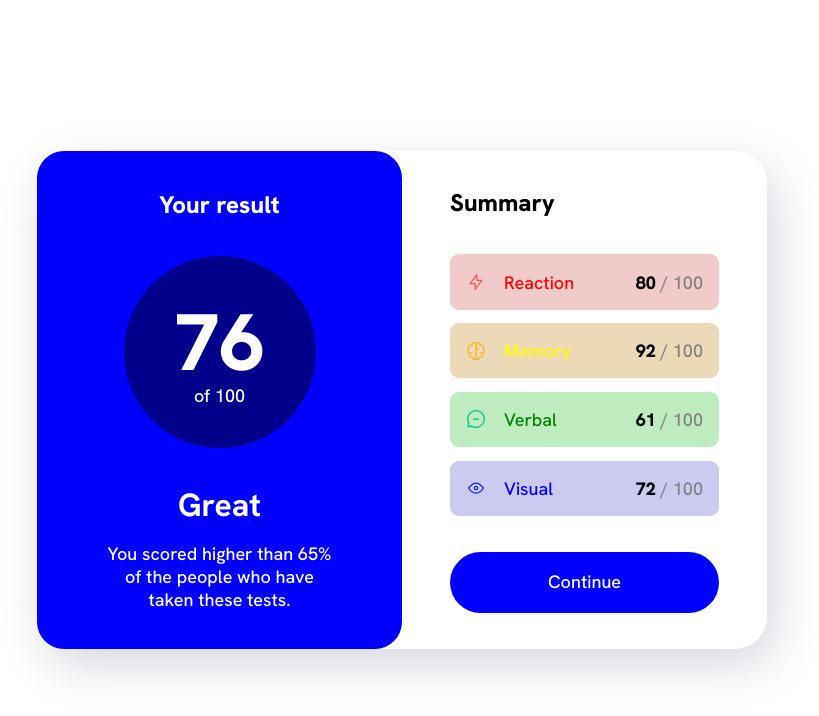
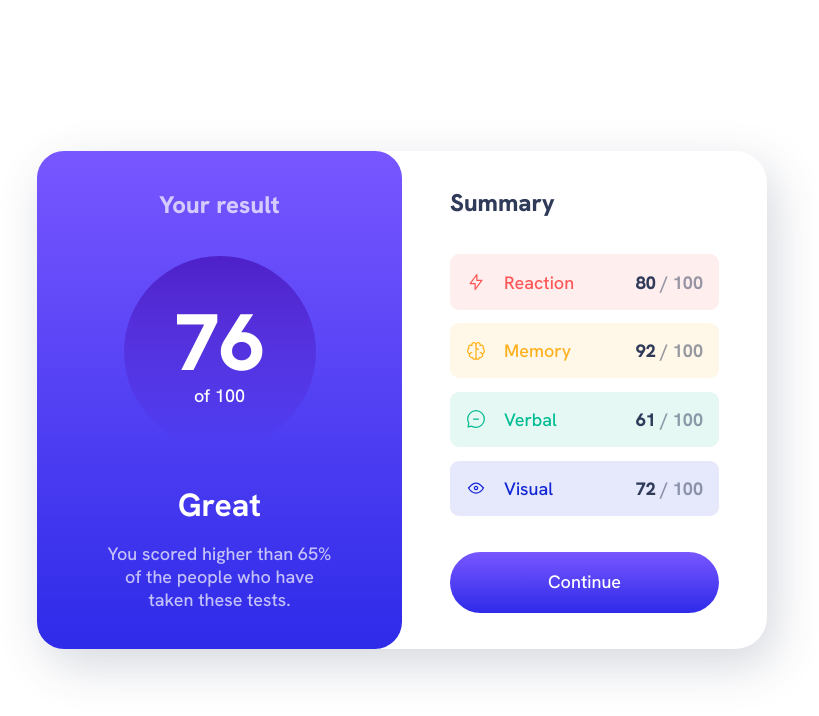
Before and after one commit to nivancheva/result-summary-component-react, a React (Create React App) app: page / in a window 1280 px wide. Shown: the top 716 px of the page, without its empty margins (238-1057 px from the left). Built offline with nearby package versions, Linux system fonts and the light colour scheme.

Commit message:
picking out colors

```diff
--- a/src/App.css
+++ b/src/App.css
@@ -24,12 +24,12 @@ body {
 }
 
 .results {
-    background-color: blue;
+    background: linear-gradient(hsl(252, 100%, 67%), hsl(241, 81%, 54%));
     border-radius: 0 0 1.25em 1.25em;
     overflow: hidden;
     text-align: center;
 
-    color: white;
+    color: hsla(0, 0%, 100%, .7);
 
     display: grid;
     gap: 2em;
@@ -43,12 +43,13 @@ body {
 }
 
 .result-score {
-    background-color: darkblue;
+    background: linear-gradient(hsla(256, 72%, 46%, 1), hsla(241, 72%, 46%, 0));
     border-radius: 50%;
     width: 12rem;
     margin-inline: auto;
     aspect-ratio: 1 / 1;
     line-height: 1.1;
+    color: hsl(0, 0%, 100%);
 
     display: grid;
     place-content: center;
@@ -83,6 +84,7 @@ body {
 .summary h2 {
     font-weight: 800;
     font-size: 1.5rem;
+    color: hsl(224, 30%, 27%);
 
     margin: 0;
 }
@@ -92,14 +94,14 @@ body {
     border: 0;
     border-radius: 100vw;
     line-height: 1.6;
-    background-color: blue;
-    color: white;
+    background: linear-gradient(hsl(252, 100%, 67%), hsl(241, 81%, 54%));
+    color: hsl(0, 0%, 100%);
 
     padding: 1rem 2rem;
 }
 
 .btn:hover {
-    background-color: red;
+    background: hsl(224, 30%, 27%)
 }
 
 @media (min-width:800px) {
--- a/src/SummaryItem.css
+++ b/src/SummaryItem.css
@@ -11,30 +11,31 @@
 }
 
 .summary-score {
-    color: grey;
+    color: hsla(224, 30%, 27%, .5);
+    font-weight: 700;
 }
 
 .summary-score span {
     font-weight: 800;
-    color:black
+    color: hsl(224, 30%, 27%);
 }
 
 .item-red {
-    background-color: rgb(241, 202, 202);
-    color: red;
+    background-color: hsla(0, 100%, 67%, .1);;
+    color: hsl(0, 100%, 67%);
 }
 
 .item-yellow {
-    background-color: rgb(235, 217, 183);
-    color: yellow;
+    background-color: hsla(39, 100%, 56%, .1);
+    color: hsl(39, 100%, 56%);
 }
 
 .item-green {
-    background-color: rgb(191, 236, 191);
-    color: green;
+    background-color: hsla(166, 100%, 37%, .1);
+    color: hsl(166, 100%, 37%);
 }
 
 .item-blue {
-    background-color: rgb(203, 203, 241);
-    color: blue;
+    background-color: hsla(234, 85%, 45%, .1);
+    color: hsl(234, 85%, 45%);
 }
```
